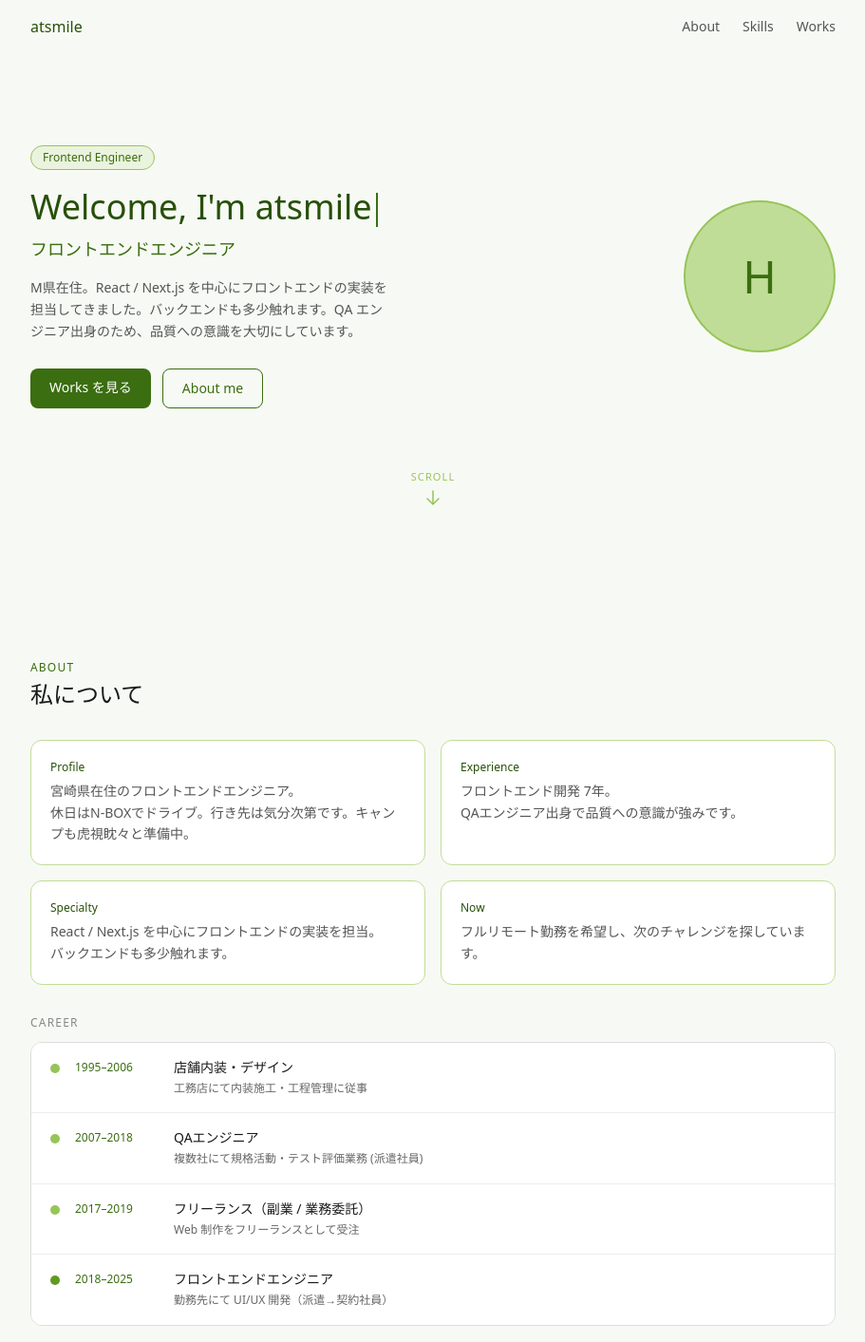
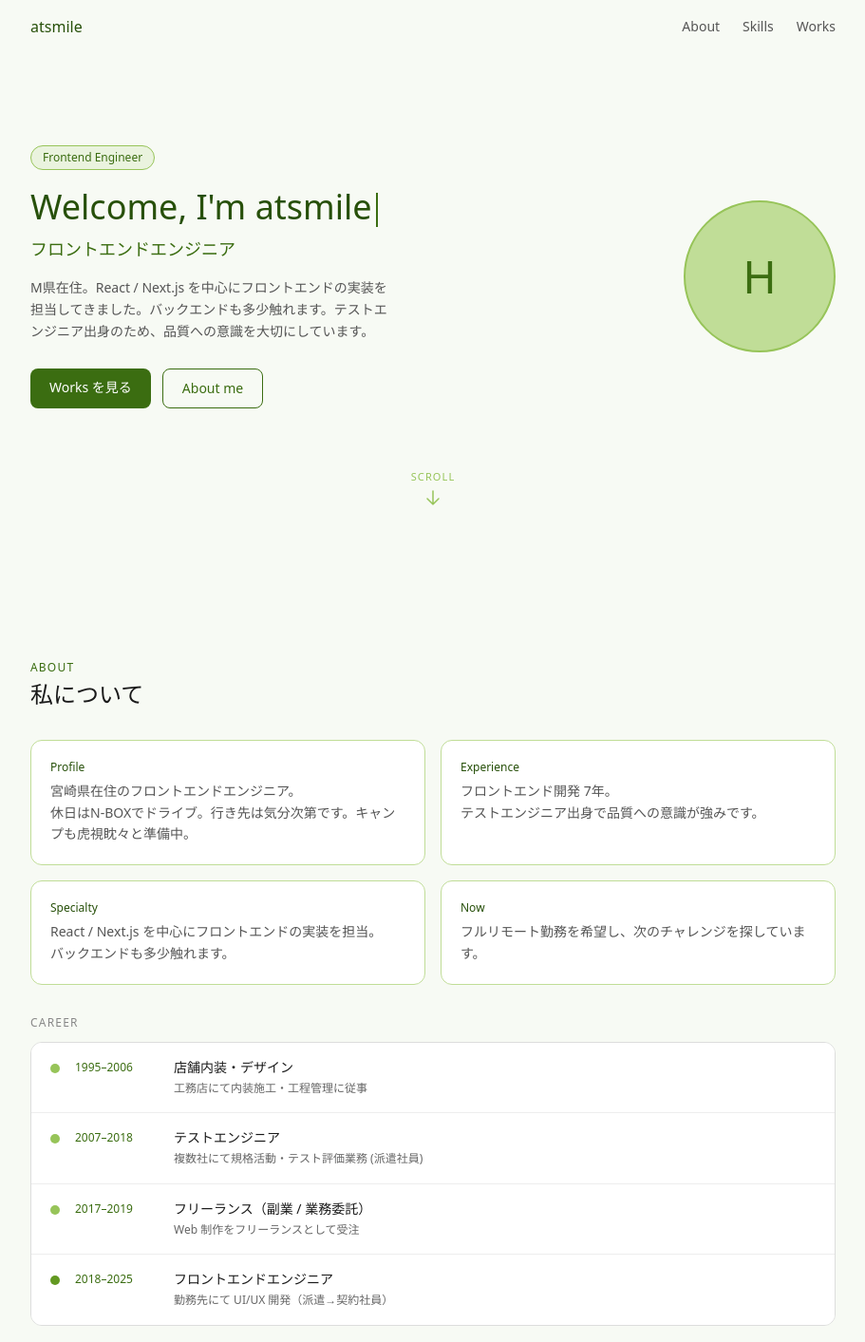
Before and after one commit to atsmile/portfolio, a Next.js app: page / in a window 1280 px wide. Shown: the top 1413 px of the page at 95% size, without its empty margins (184-1095 px from the left). Built offline with nearby package versions, Linux system fonts and the light colour scheme.

Commit message:
プロフィール修正

```diff
--- a/src/components/sections/AboutSection.tsx
+++ b/src/components/sections/AboutSection.tsx
@@ -31,7 +31,7 @@ export default function AboutSection({ profile, careers }: Props) {
     },
     {
       title: "Experience",
-      body: `${profile.experience}。\nQAエンジニア出身で品質への意識が強みです。`,
+      body: `${profile.experience}。\nテストエンジニア出身で品質への意識が強みです。`,
     },
     {
       title: "Specialty",
--- a/src/data/profile.ts
+++ b/src/data/profile.ts
@@ -3,7 +3,7 @@ export const profile = {
   role: "Frontend Engineer",
   roleJa: "フロントエンドエンジニア",
   location: "宮崎県在住",
-  bio: "宮崎在住。React / Next.js を中心にフロントエンドの実装を担当してきました。バックエンドも多少触れます。QA エンジニア出身のため、品質への意識を大切にしています。",
+  bio: "宮崎在住。React / Next.js を中心にフロントエンドの実装を担当してきました。バックエンドも多少触れます。テストエンジニア出身のため、品質への意識を大切にしています。",
   experience: "フロントエンド開発 7年",
   hobby:
     "休日はN-BOXでドライブ。行き先は気分次第です。キャンプも虎視眈々と準備中。",
@@ -19,9 +19,9 @@ export const careers = [
   },
   {
     period: "2007–2018",
-    title: "QAエンジニア",
+    title: "テストエンジニア",
     description:
-      "Panasonic・NTTデータMSE・KEYENCEにて規格活動・テスト評価業務 (派遣社員)",
+      "Panasonic・NTTデータMSEなどにて規格活動・テスト評価業務 (派遣社員)",
   },
   {
     period: "2017–2019",
@@ -39,13 +39,13 @@ export const careers = [
 export const profileAnon = {
   ...profile,
   name: "atsmile",
-  bio: "M県在住。React / Next.js を中心にフロントエンドの実装を担当してきました。バックエンドも多少触れます。QA エンジニア出身のため、品質への意識を大切にしています。",
+  bio: "M県在住。React / Next.js を中心にフロントエンドの実装を担当してきました。バックエンドも多少触れます。テストエンジニア出身のため、品質への意識を大切にしています。",
   github: "",
 };
 
 export const careersAnon = careers.map((item) => ({
   ...item,
   description: item.description
-    .replace("Panasonic・NTTデータMSE・KEYENCE", "複数社")
+    .replace("Panasonic・NTTデータMSEなど", "複数社")
     .replace("エイチームライフデザイン", "勤務先"),
 }));
```
